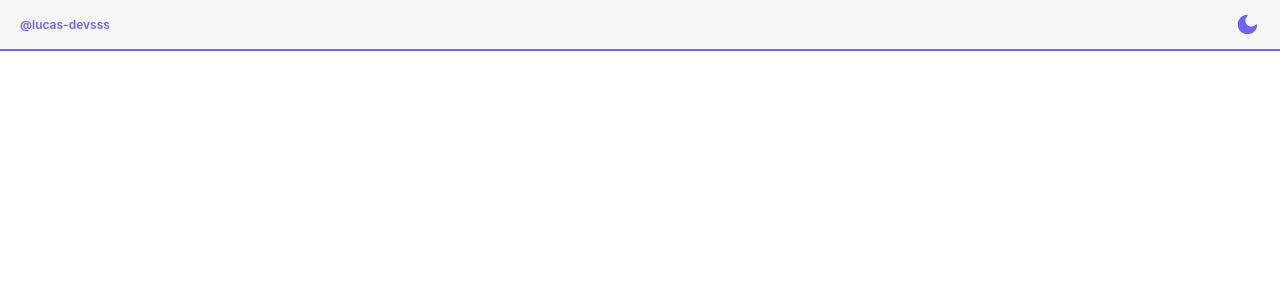
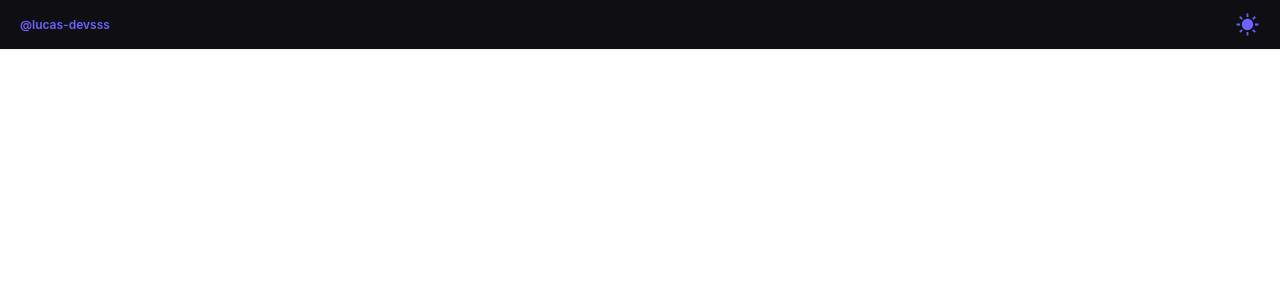
Before and after one commit to lucas-devsss/devtree, a React (Vite) app: page / in a window 1280 px wide. Shown: the top 300 px of the page. Built offline with nearby package versions, Linux system fonts and the light colour scheme.

Commit message:
fix: correct dark mode toggle using forced boolean value and make the dark mode as default

```diff
--- a/src/App.tsx
+++ b/src/App.tsx
@@ -2,10 +2,10 @@ import { useEffect, useState } from "react";
 import Header from "./components/Header/Header";
 
 function App() {
-  const [isDark, setIsDark] = useState<boolean>(false);
+  const [isDark, setIsDark] = useState<boolean>(true);
 
   useEffect(() => {
-    document.documentElement.classList.toggle("dark");
+    document.documentElement.classList.toggle("dark", isDark);
   }, [isDark]);
 
   function changeTheme(): void {
```
